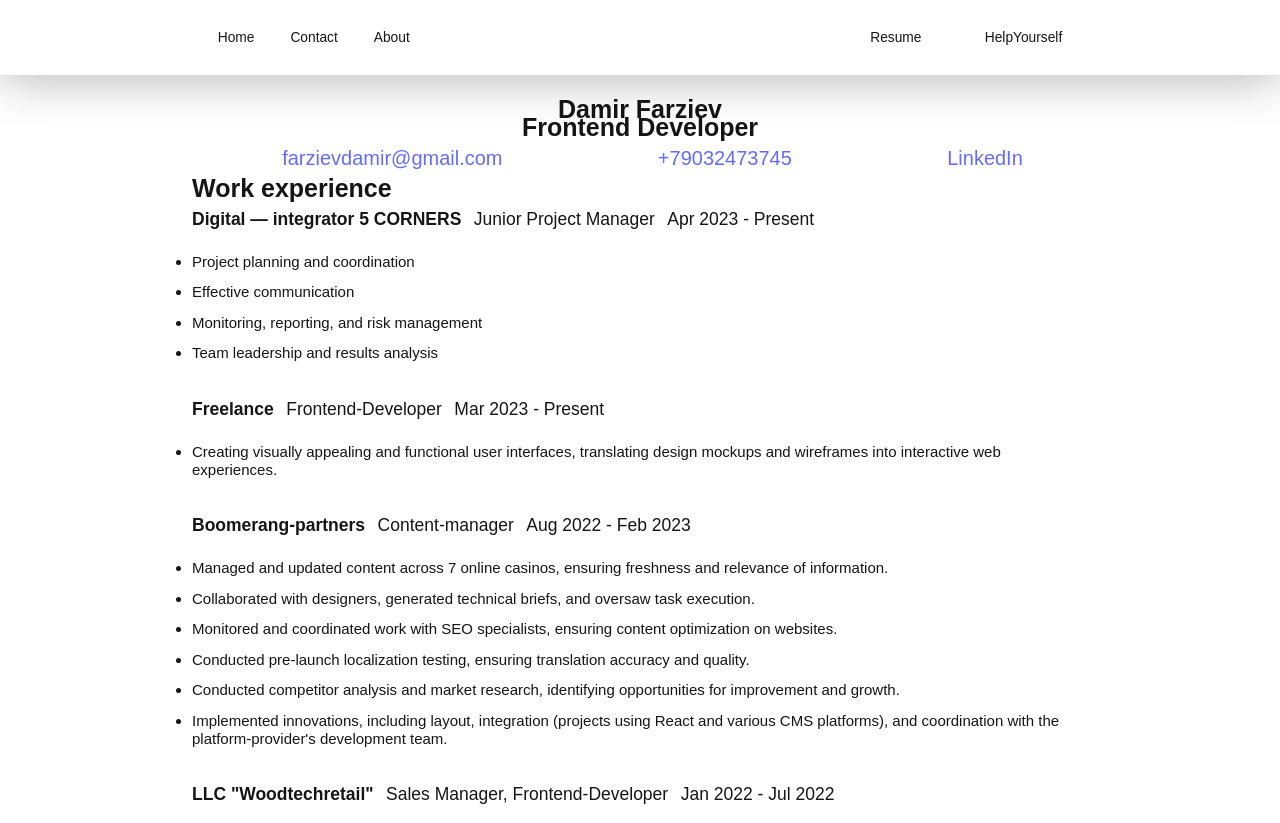
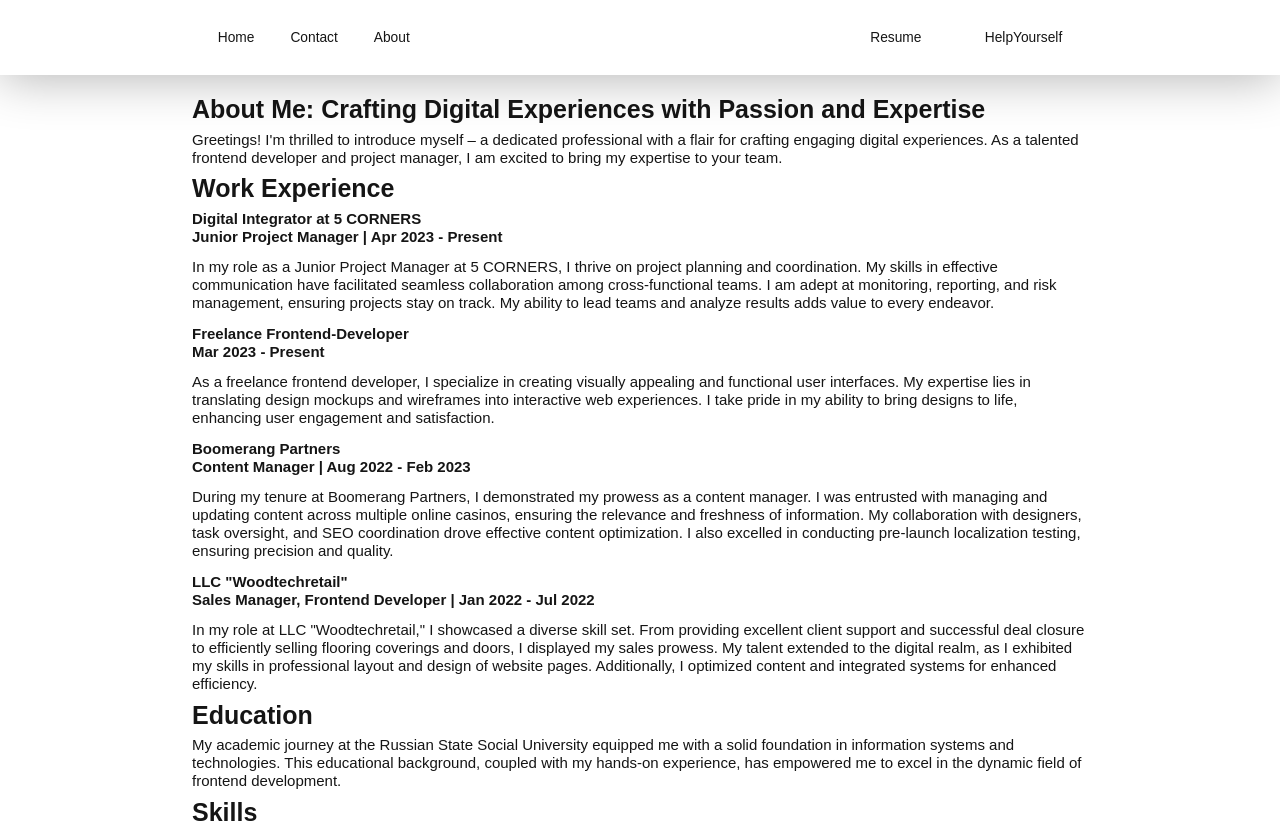
Before and after one commit to Otcocuka/pfolio, a React (Vite) app: page /pfolio/about in a window 1280 px wide. Shown: the top 823 px of the page. Built offline with nearby package versions, Linux system fonts and the light colour scheme.

Commit message:
added text to about page

```diff
--- a/src/App.css
+++ b/src/App.css
@@ -379,6 +379,23 @@ body {
 
 /* about */
 
+.about1 {
+  width: 70%;
+  display: flex;
+  justify-content: start;
+  align-items: start;
+  flex-wrap: wrap;
+  flex-direction: column;
+  gap: .5rem;
+  margin: 0 auto;
+  margin-top: 4rem;
+}
+.about1>p{
+  font-size: .6rem;
+}
+.about1>h5{
+  font-size: .6rem;
+}
 .about {
   width: 100%;
   display: flex;
@@ -387,7 +404,10 @@ body {
   flex-wrap: wrap;
   margin-top: 4rem;
   flex-direction: column;
+  gap: .5rem;
 }
+
+
 .resume{
   width: 70%;
   height: 100%;
--- a/src/pages/About.jsx
+++ b/src/pages/About.jsx
@@ -1,25 +1,81 @@
-import Multilayer from "../components/Multilayer"
-import MyResume from "../components/MyResume"
-import ContactForm from "../components/ContactForm"
-
+import Multilayer from "../components/Multilayer";
+import MyResume from "../components/MyResume";
+import ContactForm from "../components/ContactForm";
 
 const About = () => {
   return (
     <>
-    <div className="about">
-    <MyResume/>
-    <ContactForm/>
+      <div className="about1">
+        <h2>
+          About Me: Crafting Digital Experiences with Passion and Expertise
+        </h2>
+        <p>
+          Greetings! I'm thrilled to introduce myself – a dedicated professional
+          with a flair for crafting engaging digital experiences. As a talented
+          frontend developer and project manager, I am excited to bring my
+          expertise to your team.
+        </p>
+        <h2>
+        Work Experience
+        </h2>
+        <h5>Digital Integrator at 5 CORNERS <br />
+Junior Project Manager | Apr 2023 - Present</h5>
+        <p>In my role as a Junior Project Manager at 5 CORNERS, I thrive on project planning and coordination. My skills in effective communication have facilitated seamless collaboration among cross-functional teams. I am adept at monitoring, reporting, and risk management, ensuring projects stay on track. My ability to lead teams and analyze results adds value to every endeavor.</p>
 
-    </div>
 
-    {/* <Multilayer/>
+        <h5>Freelance Frontend-Developer <br />
+        Mar 2023 - Present
+</h5>
+        <p>As a freelance frontend developer, I specialize in creating visually appealing and functional user interfaces. My expertise lies in translating design mockups and wireframes into interactive web experiences. I take pride in my ability to bring designs to life, enhancing user engagement and satisfaction.</p>
+
+        <h5>Boomerang Partners
+ <br />
+ Content Manager | Aug 2022 - Feb 2023
+</h5>
+        <p>During my tenure at Boomerang Partners, I demonstrated my prowess as a content manager. I was entrusted with managing and updating content across multiple online casinos, ensuring the relevance and freshness of information. My collaboration with designers, task oversight, and SEO coordination drove effective content optimization. I also excelled in conducting pre-launch localization testing, ensuring precision and quality.
+</p>
+
+
+<h5>LLC "Woodtechretail"
+ <br />
+ Sales Manager, Frontend Developer | Jan 2022 - Jul 2022
+</h5>
+        <p>In my role at LLC "Woodtechretail," I showcased a diverse skill set. From providing excellent client support and successful deal closure to efficiently selling flooring coverings and doors, I displayed my sales prowess. My talent extended to the digital realm, as I exhibited my skills in professional layout and design of website pages. Additionally, I optimized content and integrated systems for enhanced efficiency.
+</p>
+
+
+
+
+
+
+
+
+
+        <h2>Education</h2>
+        <p>
+          My academic journey at the Russian State Social University equipped me
+          with a solid foundation in information systems and technologies. This
+          educational background, coupled with my hands-on experience, has
+          empowered me to excel in the dynamic field of frontend development.
+        </p>
+        <h2>Skills</h2>
+        <p>
+          My technical proficiency encompasses a range of tools and
+          technologies, including HTML, CSS, JavaScript, React, TypeScript,
+          Next.js, Tailwind CSS, Redux, RTK, and MobX. I am also well-versed in
+          unit testing, ensuring the quality and reliability of my work.
+        </p>
+        <p>With a passion for delivering top-notch digital solutions and a commitment to continuous learning, I am excited to contribute my skills and enthusiasm to your projects. If you're seeking a dedicated professional who can seamlessly blend creativity, technical prowess, and project management finesse, I'm here to bring that vision to life. Let's connect and explore the exciting possibilities ahead!</p>
+      </div>
+
+      {/* <Multilayer/>
     <Multilayer styled='reversed_default'/>
     <Multilayer/>
     <Multilayer styled='style1'/>
     <Multilayer styled='no-style'/>
      */}
     </>
-  )
-}
+  );
+};
 
-export default About
+export default About;
--- a/src/pages/Resume.jsx
+++ b/src/pages/Resume.jsx
@@ -1,9 +1,11 @@
 import MyResume from "../components/MyResume"
+import ContactForm from "../components/ContactForm"
 
 
 const Resume = () => {
   return (
-    <div className="about"><MyResume/></div>
+    <div className="about"><MyResume/>
+    <ContactForm/></div>
 
 
   )
```
